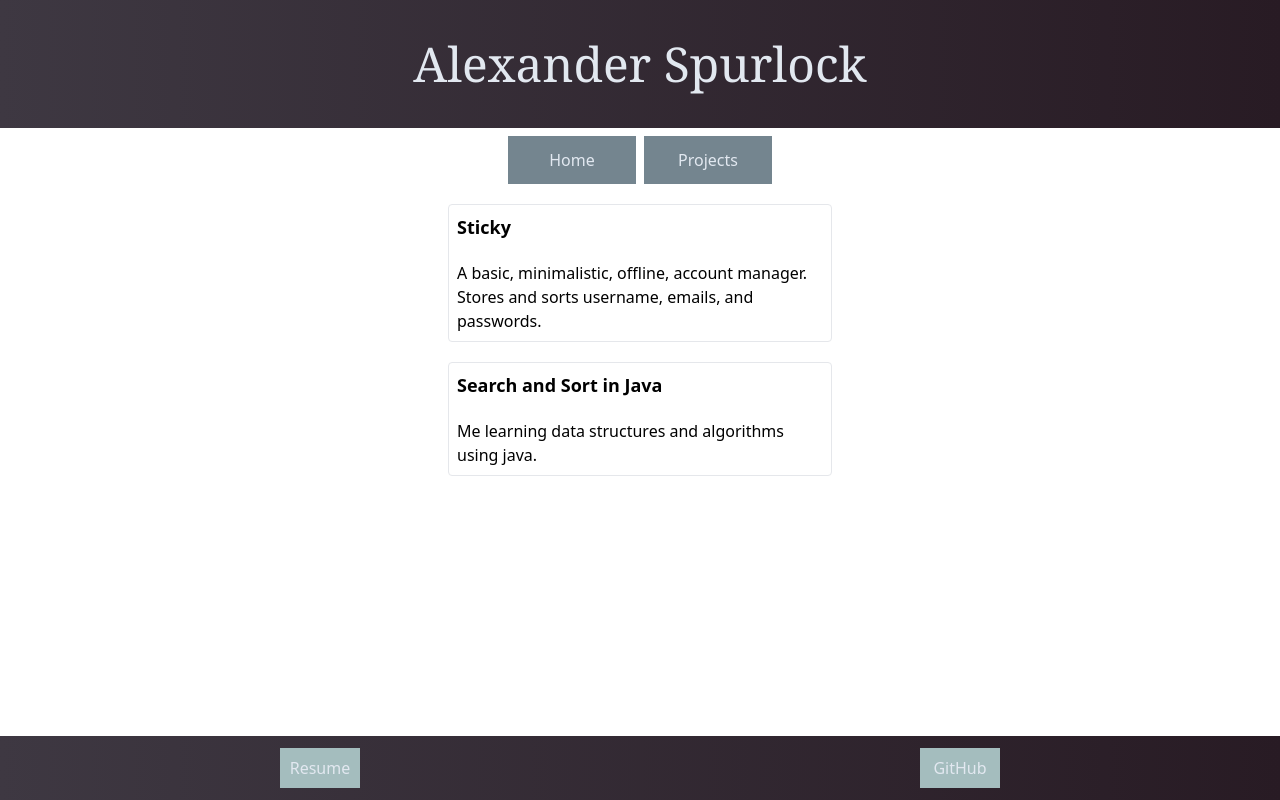
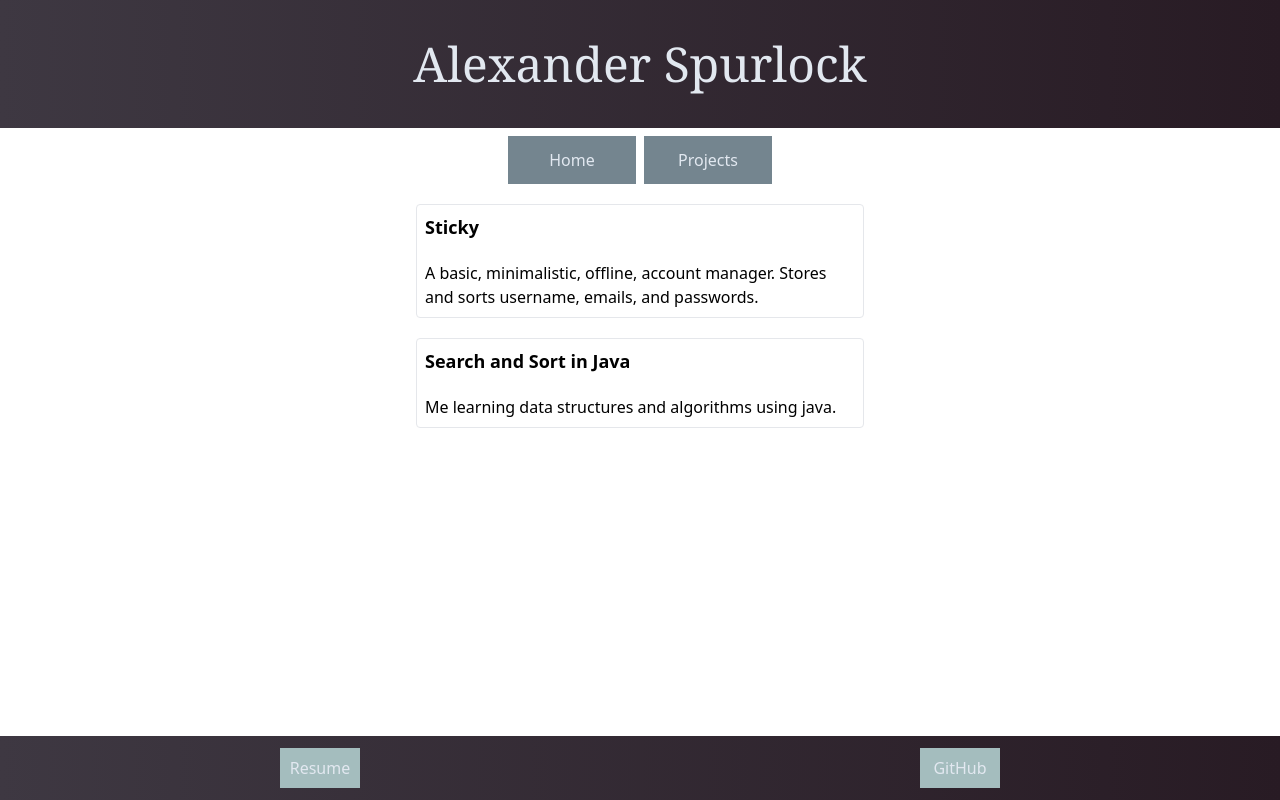
Before and after one commit to alexspurlock25/personal-site, a React (Vite) app: page /projects in a window 1280 px wide. Built offline with nearby package versions, Linux system fonts and the light colour scheme.

Commit message:
Minor update to the styles

```diff
--- a/src/components/ProjectListItem.jsx
+++ b/src/components/ProjectListItem.jsx
@@ -1,7 +1,7 @@
 import React from 'react'
 
 const styles = {
-	container: 'border my-5 p-2 mx-auto max-w-sm rounded',
+	container: 'border my-5 p-2 mx-auto max-w-md rounded',
 	title: 'font-bold text-lg pb-5',
 	desc: ''
 }
```
